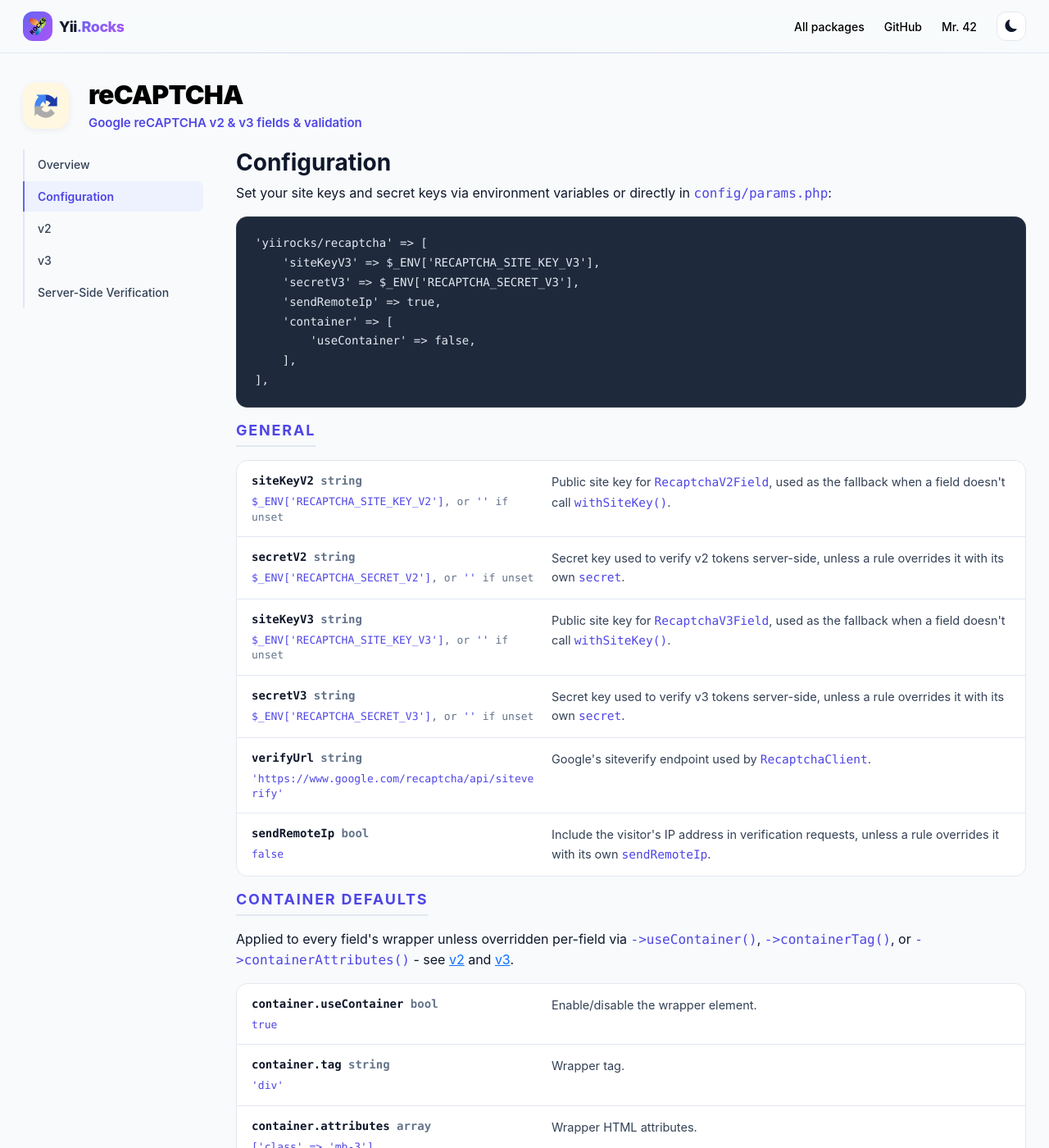
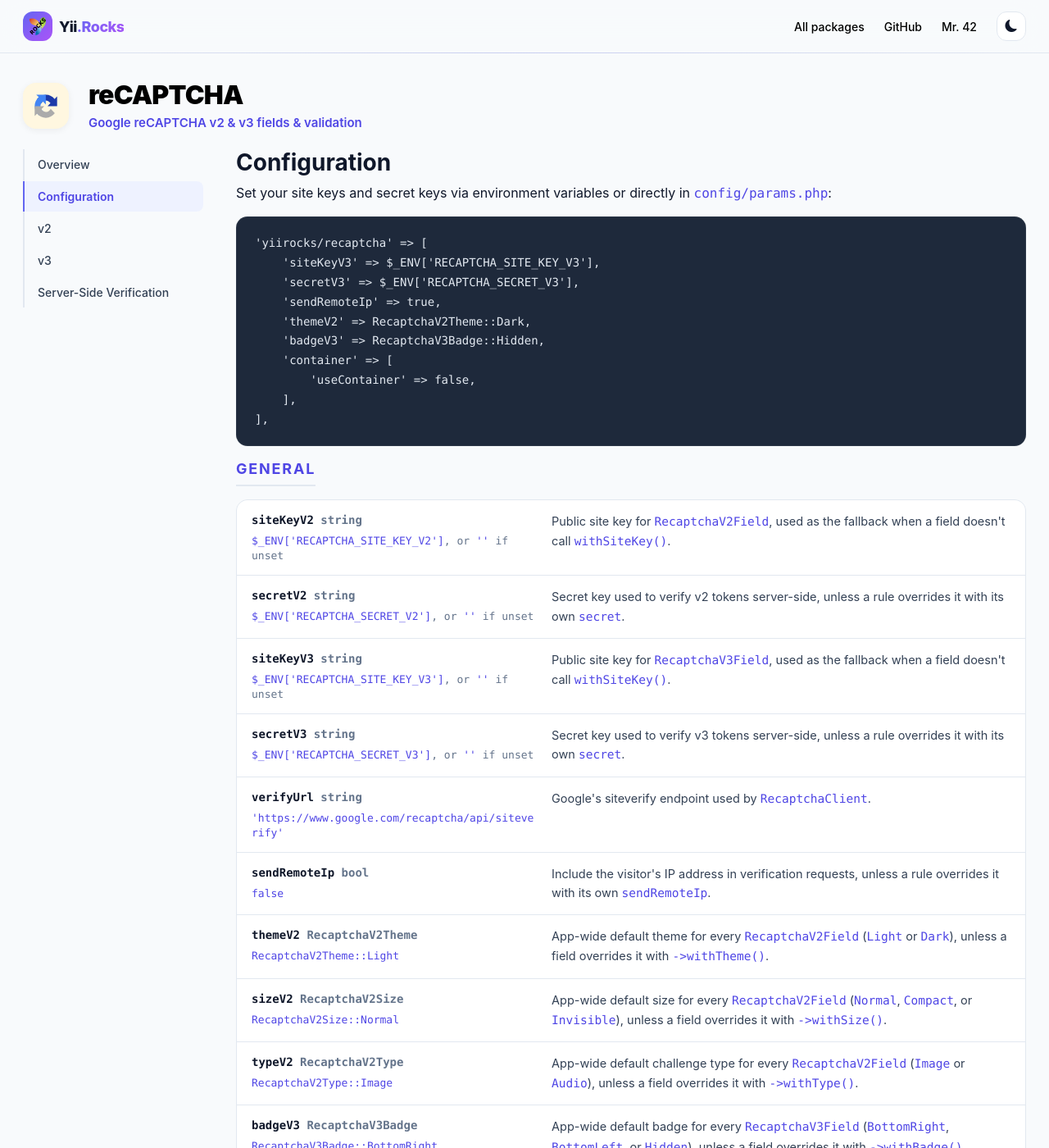
Before and after one commit to YiiRocks/YiiRocks.github.io, a Jekyll site: the page built from recaptcha/config/index.html, in a window 1280 px wide and 1400 px high. Shown: the whole window at 82% size. Built offline with Jekyll 4.4.1, drawn with Linux system fonts in a browser that asks for light colours; a style sheet for code colours, icons or effects is not loaded; some of the changed text lies outside the part shown.

Commit message:
recaptcha: document app-wide field defaults (badgeV3, themeV2/sizeV2/typeV2)

```diff
--- a/recaptcha/config/index.html
+++ b/recaptcha/config/index.html
@@ -13,6 +13,8 @@
     'siteKeyV3' => $_ENV['RECAPTCHA_SITE_KEY_V3'],
     'secretV3' => $_ENV['RECAPTCHA_SECRET_V3'],
     'sendRemoteIp' => true,
+    'themeV2' => RecaptchaV2Theme::Dark,
+    'badgeV3' => RecaptchaV3Badge::Hidden,
     'container' => [
         'useContainer' => false,
     ],
@@ -62,6 +64,34 @@
                 </div>
                 <div class="options-desc">Include the visitor's IP address in verification requests, unless a rule overrides it with its own <code>sendRemoteIp</code>.</div>
             </div>
+            <div class="options-row">
+                <div class="options-name-col">
+                    <div class="options-name">themeV2<span class="options-type"> RecaptchaV2Theme</span></div>
+                    <div class="options-default"><code>RecaptchaV2Theme::Light</code></div>
+                </div>
+                <div class="options-desc">App-wide default theme for every <code>RecaptchaV2Field</code> (<code>Light</code> or <code>Dark</code>), unless a field overrides it with <code>-&gt;withTheme()</code>.</div>
+            </div>
+            <div class="options-row">
+                <div class="options-name-col">
+                    <div class="options-name">sizeV2<span class="options-type"> RecaptchaV2Size</span></div>
+                    <div class="options-default"><code>RecaptchaV2Size::Normal</code></div>
+                </div>
+                <div class="options-desc">App-wide default size for every <code>RecaptchaV2Field</code> (<code>Normal</code>, <code>Compact</code>, or <code>Invisible</code>), unless a field overrides it with <code>-&gt;withSize()</code>.</div>
+            </div>
+            <div class="options-row">
+                <div class="options-name-col">
+                    <div class="options-name">typeV2<span class="options-type"> RecaptchaV2Type</span></div>
+                    <div class="options-default"><code>RecaptchaV2Type::Image</code></div>
+                </div>
+                <div class="options-desc">App-wide default challenge type for every <code>RecaptchaV2Field</code> (<code>Image</code> or <code>Audio</code>), unless a field overrides it with <code>-&gt;withType()</code>.</div>
+            </div>
+            <div class="options-row">
+                <div class="options-name-col">
+                    <div class="options-name">badgeV3<span class="options-type"> RecaptchaV3Badge</span></div>
+                    <div class="options-default"><code>RecaptchaV3Badge::BottomRight</code></div>
+                </div>
+                <div class="options-desc">App-wide default badge for every <code>RecaptchaV3Field</code> (<code>BottomRight</code>, <code>BottomLeft</code>, or <code>Hidden</code>), unless a field overrides it with <code>-&gt;withBadge()</code>.</div>
+            </div>
         </div>
 
         <h4 class="doc-section-heading">Container Defaults</h4>
--- a/recaptcha/v3/index.html
+++ b/recaptcha/v3/index.html
@@ -47,9 +47,9 @@
             <div class="options-row">
                 <div class="options-name-col">
                     <div class="options-name">withBadge<span class="options-type">(RecaptchaV3Badge)</span></div>
-                    <div class="options-default"><code>BottomRight</code></div>
+                    <div class="options-default"><code>badgeV3</code> param, else <code>BottomRight</code></div>
                 </div>
-                <div class="options-desc"><code>BottomRight</code>, <code>BottomLeft</code>, or <code>Hidden</code>.</div>
+                <div class="options-desc"><code>BottomRight</code>, <code>BottomLeft</code>, or <code>Hidden</code>. Overrides the app-wide <a href="/recaptcha/config/"><code>badgeV3</code></a> default for this field.</div>
             </div>
             <div class="options-row">
                 <div class="options-name-col">
```
Also changed, not shown: recaptcha/v2/index.html (+6 -6 lines).
